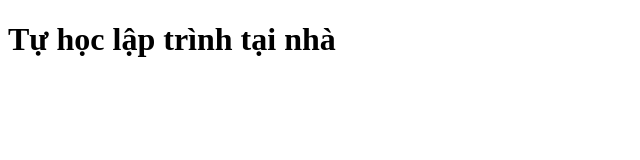
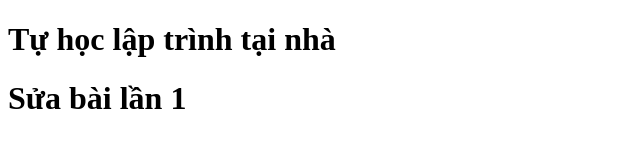
Before and after one commit to sangnps/duan4, a plain HTML site: page index.html in a window 1280 px wide. Shown: the whole page, without its empty margins (0-640 px from the left). Drawn offline with Linux system fonts and the light colour scheme.

Commit message:
sửa đổi lần 1

```diff
--- a/index.html
+++ b/index.html
@@ -7,5 +7,6 @@
   </head>
   <body>
     <h1>Tự học lập trình tại nhà</h1>
+    <h1>Sửa bài lần 1</h1>
   </body>
 </html>
```
